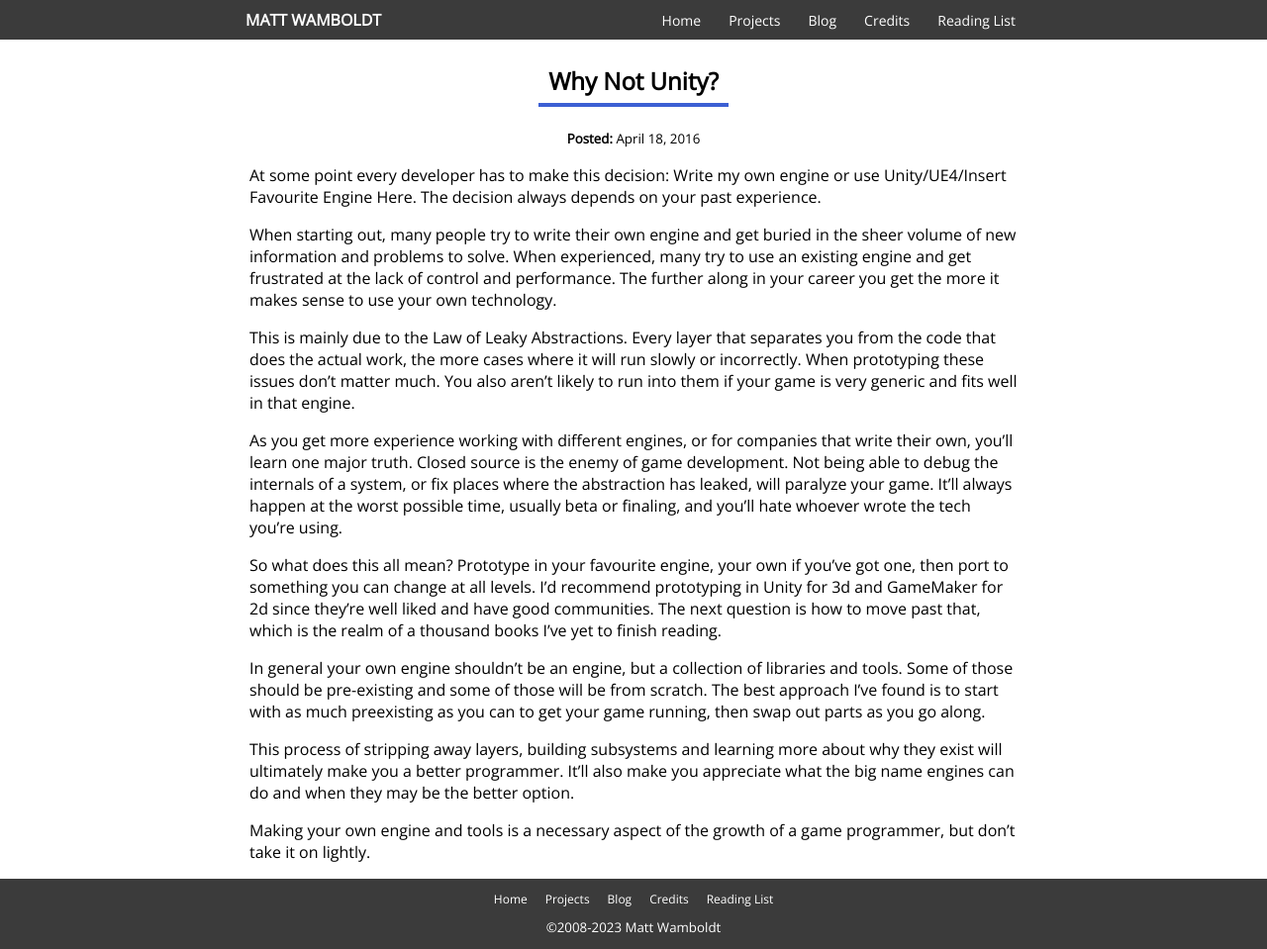
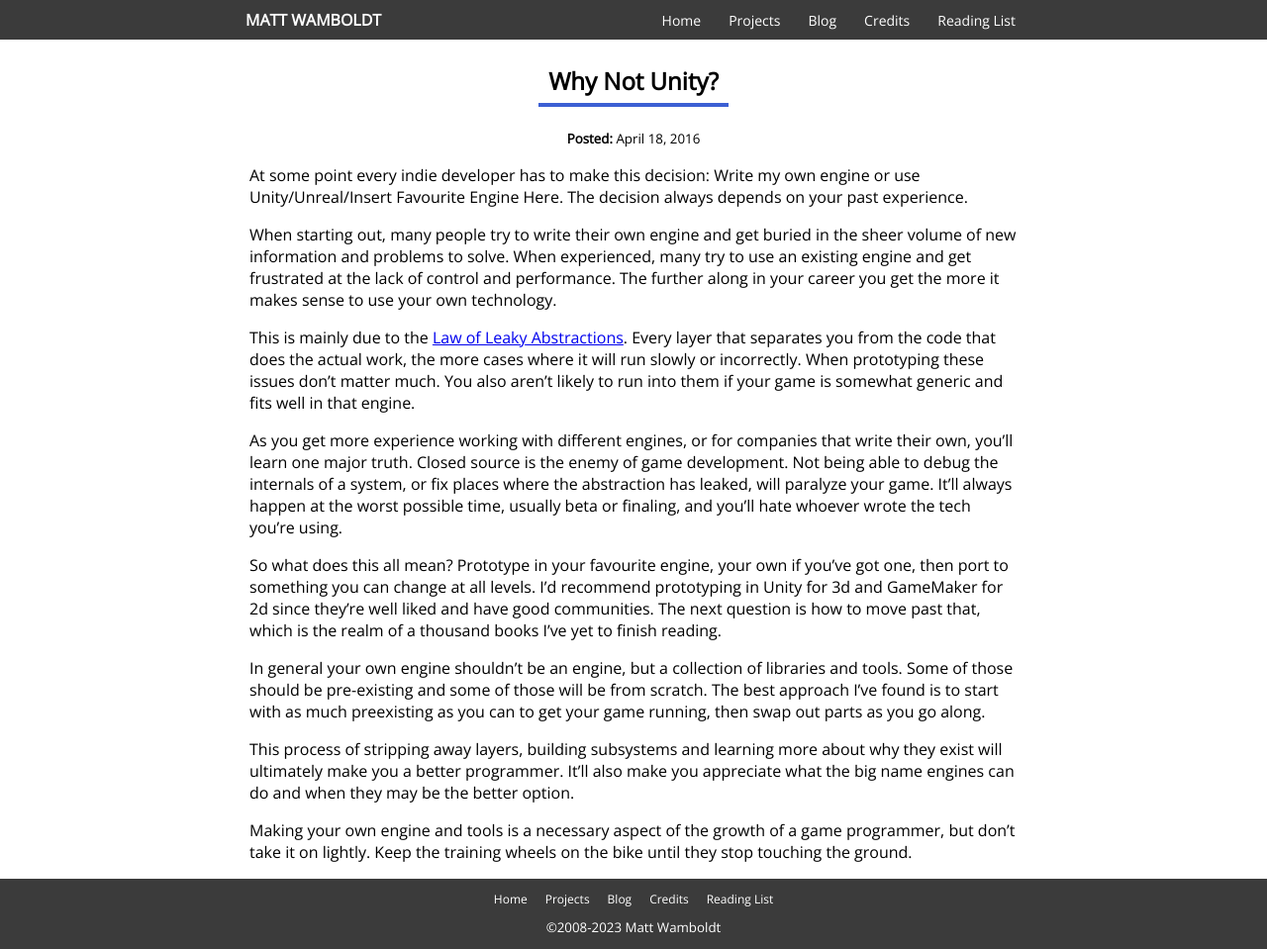
Before and after one commit to mattwamboldt/mattwamboldt.github.io, a Jekyll site: the page built from _posts/2016-04-18-why-not-unity.md, in a window 1280 px wide. Shown: the whole page at 99% size. Built offline with Jekyll 4.4.1, drawn with Linux system fonts in a browser that asks for light colours; nearby versions of some CDN libraries.

Commit message:
Added thumbnail and cleaning up excerpts for front page posts

```diff
--- a/_posts/2016-04-18-why-not-unity.md
+++ b/_posts/2016-04-18-why-not-unity.md
@@ -3,18 +3,38 @@
 tags: game-dev programming
 thumbnail: /assets/images/blog/blog-whynotunity-1-150x150.png
 ---
-At some point every developer has to make this decision: Write my own engine or use Unity/UE4/Insert Favourite Engine Here. The decision always depends on your past experience.
+At some point every indie developer has to make this decision: Write my own engine or use Unity/Unreal/Insert
+Favourite Engine Here. The decision always depends on your past experience.
 
-When starting out, many people try to write their own engine and get buried in the sheer volume of new information and problems to solve. When experienced, many try to use an existing engine and get frustrated at the lack of control and performance. The further along in your career you get the more it makes sense to use your own technology.
+When starting out, many people try to write their own engine and get buried in the sheer volume of new
+information and problems to solve. When experienced, many try to use an existing engine and get frustrated
+at the lack of control and performance. The further along in your career you get the more it makes sense
+to use your own technology.
 
-This is mainly due to the Law of Leaky Abstractions. Every layer that separates you from the code that does the actual work, the more cases where it will run slowly or incorrectly. When prototyping these issues don’t matter much. You also aren’t likely to run into them if your game is very generic and fits well in that engine.
+This is mainly due to the [Law of Leaky Abstractions](https://www.joelonsoftware.com/2002/11/11/the-law-of-leaky-abstractions/).
+Every layer that separates you from the code that does the actual work, the more cases where it will
+run slowly or incorrectly. When prototyping these issues don’t matter much. You also aren’t likely to
+run into them if your game is somewhat generic and fits well in that engine.
 
-As you get more experience working with different engines, or for companies that write their own, you’ll learn one major truth. Closed source is the enemy of game development. Not being able to debug the internals of a system, or fix places where the abstraction has leaked, will paralyze your game. It’ll always happen at the worst possible time, usually beta or finaling, and you’ll hate whoever wrote the tech you’re using.
+As you get more experience working with different engines, or for companies that write their own, you’ll
+learn one major truth. Closed source is the enemy of game development. Not being able to debug the
+internals of a system, or fix places where the abstraction has leaked, will paralyze your game. It’ll
+always happen at the worst possible time, usually beta or finaling, and you’ll hate whoever wrote the
+tech you’re using.
 
-So what does this all mean? Prototype in your favourite engine, your own if you’ve got one, then port to something you can change at all levels. I’d recommend prototyping in Unity for 3d and GameMaker for 2d since they’re well liked and have good communities. The next question is how to move past that, which is the realm of a thousand books I’ve yet to finish reading.
+So what does this all mean? Prototype in your favourite engine, your own if you’ve got one, then port
+to something you can change at all levels. I’d recommend prototyping in Unity for 3d and GameMaker for
+2d since they’re well liked and have good communities. The next question is how to move past that, which
+is the realm of a thousand books I’ve yet to finish reading.
 
-In general your own engine shouldn’t be an engine, but a collection of libraries and tools. Some of those should be pre-existing and some of those will be from scratch. The best approach I’ve found is to start with as much preexisting as you can to get your game running, then swap out parts as you go along.
+In general your own engine shouldn’t be an engine, but a collection of libraries and tools. Some of
+those should be pre-existing and some of those will be from scratch. The best approach I’ve found is
+to start with as much preexisting as you can to get your game running, then swap out parts as you go
+along.
 
-This process of stripping away layers, building subsystems and learning more about why they exist will ultimately make you a better programmer. It’ll also make you appreciate what the big name engines can do and when they may be the better option.
+This process of stripping away layers, building subsystems and learning more about why they exist will
+ultimately make you a better programmer. It’ll also make you appreciate what the big name engines can
+do and when they may be the better option.
 
-Making your own engine and tools is a necessary aspect of the growth of a game programmer, but don’t take it on lightly.
+Making your own engine and tools is a necessary aspect of the growth of a game programmer, but don’t
+take it on lightly. Keep the training wheels on the bike until they stop touching the ground.
--- a/blog/index.html
+++ b/blog/index.html
@@ -34,7 +34,7 @@
   {% endif %}
   <h1><a href="{{ post.url }}">{{ post.title }}</a></h1>
   <small>Posted {{ post.date | date: "%B %e, %Y" }}</small>
-  {{ post.excerpt }}
+  <p>{{ post.excerpt }}</p>
   <div style="clear: both;"></div>
 </article>
 {% endfor %}
--- a/index.html
+++ b/index.html
@@ -54,7 +54,7 @@
         {% endif %}
         <h1><a href="{{ post.url }}">{{ post.title }}</a></h1>
         <small>Posted {{ post.date | date: "%B %e, %Y" }}</small>
-        {{ post.excerpt }}
+        <p>{{ post.excerpt }}</p>
         <div style="clear: both;"></div>
       </article>
       {%- endfor -%}
```
Also changed, not shown: _posts/2016-06-29-how-to-start-programming.md (+3 -0 lines), _posts/2020-08-02-ui-in-game-engines.md (+2 -0 lines), assets/images/blog/ui-in-game-engines.jpg (added).
